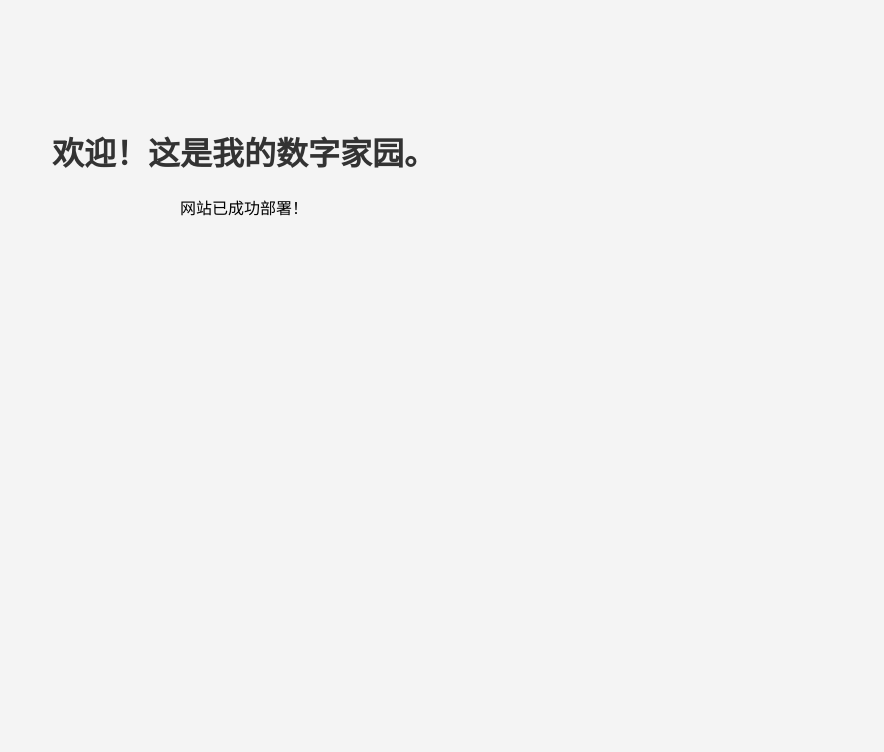
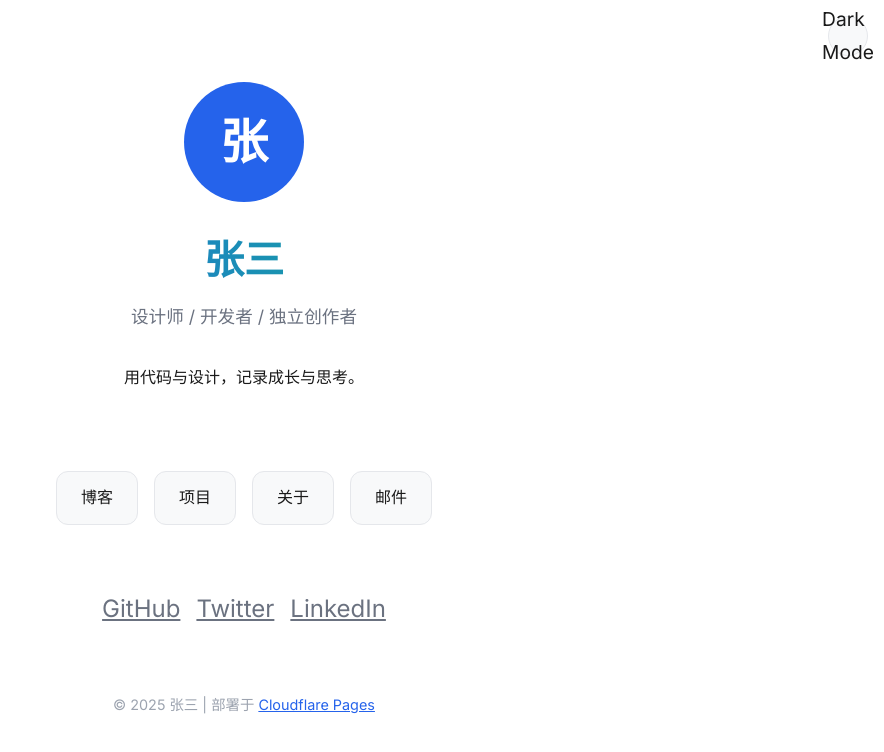
Before and after one commit to iwwxxl/mypersonalwebsite, a plain HTML site: page index.html in a window 1280 px wide. Shown: the whole page, without its empty margins (396-1280 px from the left). Drawn offline with Linux system fonts and the light colour scheme.

Commit message:
Update index.html

```diff
--- a/index.html
+++ b/index.html
@@ -3,14 +3,183 @@
 <head>
   <meta charset="UTF-8" />
   <meta name="viewport" content="width=device-width, initial-scale=1.0"/>
-  <title>我的个人网站</title>
+  <title>iwwxxl</title>
+  <meta name="description" content="dogge" />
+
+  <!-- 暗黑模式 + 现代字体 -->
+  <link href="https://fonts.googleapis.com/css2?family=Inter:wght@400;600;700&display=swap" rel="stylesheet">
   <style>
-    body { font-family: system-ui; text-align: center; margin-top: 10%; background: #f4f4f4; }
-    h1 { color: #333; }
+    :root {
+      --bg: #ffffff;
+      --text: #1a1a1a;
+      --accent: #2563eb;
+      --card: #f8f9fa;
+      --border: #e5e7eb;
+    }
+    [data-theme="dark"] {
+      --bg: #0f0f0f;
+      --text: #e4e4e7;
+      --accent: #3b82f6;
+      --card: #1a1a1a;
+      --border: #27272a;
+    }
+    * { margin: 0; padding: 0; box-sizing: border-box; }
+    body {
+      font-family: 'Inter', -apple-system, sans-serif;
+      background: var(--bg);
+      color: var(--text);
+      line-height: 1.7;
+      transition: all 0.3s ease;
+    }
+    .container {
+      max-width: 800px;
+      margin: 0 auto;
+      padding: 2rem;
+      min-height: 100vh;
+      display: flex;
+      flex-direction: column;
+      justify-content: center;
+    }
+    header {
+      text-align: center;
+      margin-bottom: 3rem;
+    }
+    .avatar {
+      width: 120px;
+      height: 120px;
+      border-radius: 50%;
+      margin: 0 auto 1.5rem;
+      background: var(--accent);
+      display: flex;
+      align-items: center;
+      justify-content: center;
+      font-size: 3rem;
+      color: white;
+      font-weight: bold;
+    }
+    h1 {
+      font-size: 2.5rem;
+      margin-bottom: 0.5rem;
+      background: linear-gradient(90deg, var(--accent), #10b981);
+      -webkit-background-clip: text;
+      -webkit-text-fill-color: transparent;
+      background-clip: text;
+    }
+    .tagline {
+      color: #6b7280;
+      font-size: 1.1rem;
+      margin-bottom: 2rem;
+    }
+    .links {
+      display: flex;
+      flex-wrap: wrap;
+      gap: 1rem;
+      justify-content: center;
+      margin: 2rem 0;
+    }
+    .links a {
+      padding: 0.75rem 1.5rem;
+      background: var(--card);
+      color: var(--text);
+      text-decoration: none;
+      border-radius: 12px;
+      border: 1px solid var(--border);
+      transition: all 0.2s;
+      font-weight: 500;
+    }
+    .links a:hover {
+      transform: translateY(-2px);
+      box-shadow: 0 4px 12px rgba(0,0,0,0.1);
+      border-color: var(--accent);
+    }
+    .social {
+      display: flex;
+      gap: 1rem;
+      justify-content: center;
+      margin-top: 2rem;
+      font-size: 1.5rem;
+    }
+    .social a {
+      color: #6b7280;
+      transition: color 0.2s;
+    }
+    .social a:hover { color: var(--accent); }
+    .theme-toggle {
+      position: fixed;
+      top: 1rem;
+      right: 1rem;
+      background: var(--card);
+      border: 1px solid var(--border);
+      border-radius: 50%;
+      width: 40px;
+      height: 40px;
+      display: flex;
+      align-items: center;
+      justify-content: center;
+      cursor: pointer;
+      font-size: 1.2rem;
+    }
+    footer {
+      text-align: center;
+      margin-top: 4rem;
+      color: #9ca3af;
+      font-size: 0.9rem;
+    }
+    @media (max-width: 640px) {
+      h1 { font-size: 2rem; }
+      .container { padding: 1rem; }
+    }
   </style>
 </head>
 <body>
-  <h1>欢迎！这是我的数字家园。</h1>
-  <p>网站已成功部署！</p>
+  <div class="theme-toggle" onclick="toggleTheme()">Dark Mode</div>
+
+  <div class="container">
+    <header>
+      <div class="avatar">张</div>
+      <h1>张三</h1>
+      <p class="tagline">设计师 / 开发者 / 独立创作者</p>
+      <p>用代码与设计，记录成长与思考。</p>
+    </header>
+
+    <nav class="links">
+      <a href="/blog">博客</a>
+      <a href="/projects">项目</a>
+      <a href="/about">关于</a>
+      <a href="mailto:hi@zhangsan.com">邮件</a>
+    </nav>
+
+    <div class="social">
+      <a href="https://github.com/iwwxxl" target="_blank">GitHub</a>
+      <a href="https://twitter.com" target="_blank">Twitter</a>
+      <a href="https://linkedin.com" target="_blank">LinkedIn</a>
+    </div>
+
+    <footer>
+      © 2025 张三 | 部署于 <a href="https://pages.cloudflare.com" style="color:var(--accent)">Cloudflare Pages</a>
+    </footer>
+  </div>
+
+  <script>
+    // 暗黑模式切换
+    function toggleTheme() {
+      const body = document.body;
+      const current = body.getAttribute('data-theme');
+      const newTheme = current === 'dark' ? 'light' : 'dark';
+      body.setAttribute('data-theme', newTheme);
+      localStorage.setItem('theme', newTheme);
+      document.querySelector('.theme-toggle').textContent = newTheme === 'dark' ? 'Light Mode' : 'Dark Mode';
+    }
+
+    // 加载保存的主题
+    const saved = localStorage.getItem('theme');
+    if (saved) {
+      document.body.setAttribute('data-theme', saved);
+      document.querySelector('.theme-toggle').textContent = saved === 'dark' ? 'Light Mode' : 'Dark Mode';
+    } else if (window.matchMedia('(prefers-color-scheme: dark)').matches) {
+      document.body.setAttribute('data-theme', 'dark');
+      document.querySelector('.theme-toggle').textContent = 'Light Mode';
+    }
+  </script>
 </body>
 </html>
```
